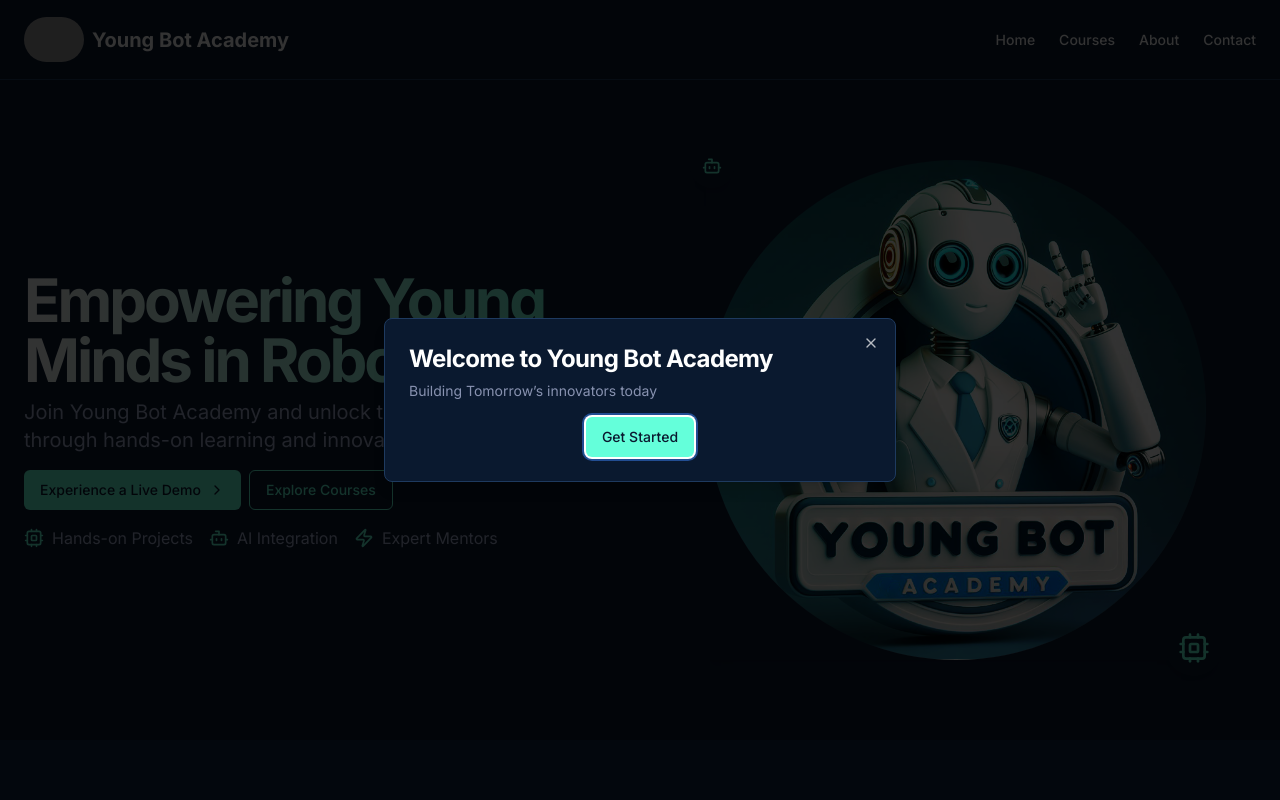
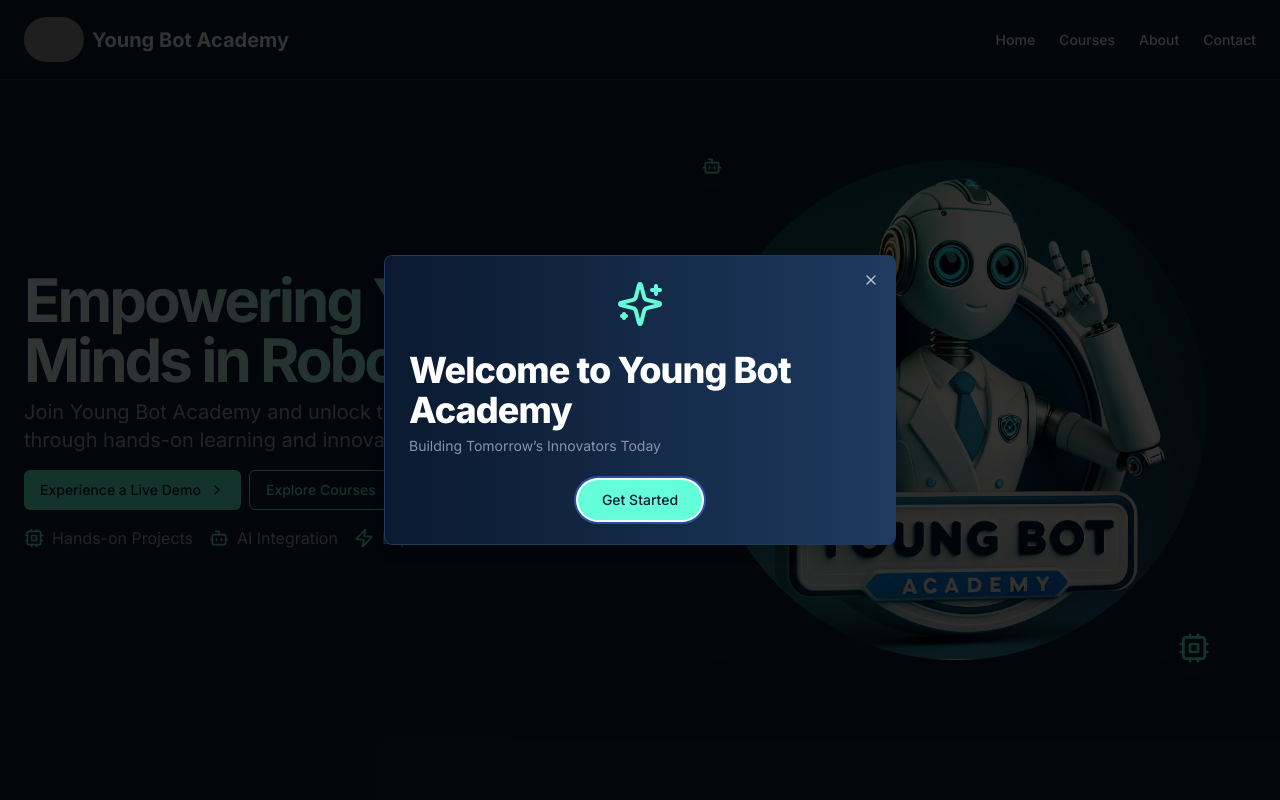
Before and after one commit to VamshiGangadhar/youngbotacademy, a Next.js app: page / in a window 1280 px wide. Shown: the top 800 px of the page. Built offline with nearby package versions, Linux system fonts and the light colour scheme; grey boxes are pictures that could not be loaded.

Commit message:
pop up updated

```diff
--- /dev/null
+++ b/app/components/CourseCard.tsx
@@ -0,0 +1,42 @@
+import Image from "next/image";
+import { motion } from "framer-motion";
+import { Button } from "@/components/ui/button";
+import computervision from "../images/computervision.jpg"
+
+interface CourseCardProps {
+  title: string;
+  description: string;
+  image?: string;
+}
+
+export const CourseCard: React.FC<CourseCardProps> = ({
+  title,
+  description,
+//   image,
+}) => {
+  const placeholderImage = "https://picsum.photos/400/300";
+
+  return (
+    <motion.div
+      whileHover={{ scale: 1.05 }}
+      whileTap={{ scale: 0.95 }}
+      className="flex flex-col p-6 bg-[#1e3a5f] rounded-lg shadow-lg"
+    >
+      <div className="relative w-full h-40 mb-4 rounded-t-lg overflow-hidden">
+        <Image
+          src={computervision || placeholderImage}
+          alt={title}
+          layout="fill"
+          objectFit="cover"
+          className="transition-transform duration-500 ease-in-out transform hover:scale-110"
+        />
+        <div className="absolute inset-0 bg-gradient-to-t from-black to-transparent opacity-50"></div>
+      </div>
+      <h3 className="text-xl font-bold mb-2 text-white">{title}</h3>
+      <p className="text-[#8892b0] mb-4">{description}</p>
+      <Button className="mt-auto bg-[#64ffda] text-[#0a192f] hover:bg-[#45e0c0]">
+        Enroll Now
+      </Button>
+    </motion.div>
+  );
+};
--- /dev/null
+++ b/app/components/WelcomeDialog.tsx
@@ -0,0 +1,55 @@
+import { motion, AnimatePresence } from "framer-motion";
+import { Button } from "@/components/ui/button";
+import {
+  Dialog,
+  DialogContent,
+  DialogDescription,
+  DialogHeader,
+  DialogTitle,
+} from "@/components/ui/dialog";
+import { Sparkles } from "lucide-react";
+
+interface WelcomeDialogProps {
+  isOpen: boolean;
+  onClose: () => void;
+}
+
+export const WelcomeDialog: React.FC<WelcomeDialogProps> = ({
+  isOpen,
+  onClose,
+}) => {
+  return (
+    <AnimatePresence>
+      {isOpen && (
+        <Dialog open={isOpen} onOpenChange={onClose}>
+          <DialogContent className="bg-gradient-to-r from-[#0a192f] to-[#1e3a5f] text-white border border-[#1e3a5f] shadow-lg rounded-lg">
+            <motion.div
+              initial={{ opacity: 0, scale: 0.9 }}
+              animate={{ opacity: 1, scale: 1 }}
+              exit={{ opacity: 0, scale: 0.9 }}
+              transition={{ duration: 0.3 }}
+            >
+              <DialogHeader className="text-center">
+                <Sparkles className="mx-auto text-[#64ffda] w-12 h-12 mb-4" />
+                <DialogTitle className="text-4xl font-extrabold">
+                  Welcome to Young Bot Academy
+                </DialogTitle>
+                <DialogDescription className="text-[#8892b0] mt-2">
+                  Building Tomorrow’s Innovators Today
+                </DialogDescription>
+              </DialogHeader>
+              <div className="flex justify-center space-x-4 mt-6">
+                <Button
+                  onClick={onClose}
+                  className="bg-[#64ffda] text-[#0a192f] hover:bg-[#45e0c0] px-6 py-3 rounded-full shadow-md transform transition-transform hover:scale-105"
+                >
+                  Get Started
+                </Button>
+              </div>
+            </motion.div>
+          </DialogContent>
+        </Dialog>
+      )}
+    </AnimatePresence>
+  );
+};
--- a/app/page.tsx
+++ b/app/page.tsx
@@ -1,18 +1,12 @@
 "use client";
 
 import { useState, useEffect } from "react";
-import { motion, AnimatePresence } from "framer-motion";
-import { Button } from "@/components/ui/button";
-import {
-  Dialog,
-  DialogContent,
-  DialogDescription,
-  DialogHeader,
-  DialogTitle,
-} from "@/components/ui/dialog";
+import { motion } from "framer-motion";
 import { Footer } from "./components/Footer";
 import Header from "./components/Header";
 import { Hero } from "./components/Hero";
+import { CourseCard } from "./components/CourseCard";
+import { WelcomeDialog } from "./components/WelcomeDialog";
 
 export default function Home() {
   const [isDialogOpen, setIsDialogOpen] = useState(false);
@@ -26,7 +20,7 @@ export default function Home() {
       <Header />
       <main className="flex-1">
         <Hero />
-        <section className="w-full py-12 md:py-24 lg:py-32 bg-[#112240]">
+        <section className="w-full py-12 md:py-24 lg:py-32 bg-gradient-to-r from-[#0a192f] to-[#112240]">
           <div className="container px-4 md:px-6">
             <motion.div
               initial={{ opacity: 0, y: 20 }}
@@ -36,70 +30,37 @@ export default function Home() {
             >
               {[
                 {
-                  title: "Robotics Basics",
+                  title: "Computer vision & AI",
                   description:
                     "Learn the fundamentals of robotics and programming",
+                  image: "/images/computervision.jpg",
                 },
                 {
-                  title: "AI for Kids",
+                  title: "Computer vision & AI",
                   description:
                     "Explore artificial intelligence in a fun, interactive way",
+                  image: "/images/ai_for_kids.jpg",
                 },
                 {
-                  title: "Advanced Robotics",
+                  title: "Computer vision & AI",
                   description:
                     "Take your skills to the next level with advanced projects",
+                  image: "/images/advanced_robotics.jpg",
                 },
               ].map((course, index) => (
-                <motion.div
+                <CourseCard
                   key={index}
-                  whileHover={{ scale: 1.05 }}
-                  whileTap={{ scale: 0.95 }}
-                  className="flex flex-col p-6 bg-[#1e3a5f] rounded-lg shadow-lg"
-                >
-                  <h3 className="text-xl font-bold mb-2">{course.title}</h3>
-                  <p className="text-[#8892b0]">{course.description}</p>
-                  <Button className="mt-4 bg-[#64ffda] text-[#0a192f] hover:bg-[#45e0c0]">
-                    Enroll Now
-                  </Button>
-                </motion.div>
+                  title={course.title}
+                  description={course.description}
+                  image={course.image}
+                />
               ))}
             </motion.div>
           </div>
         </section>
       </main>
       <Footer />
-      <AnimatePresence>
-        {isDialogOpen && (
-          <Dialog open={isDialogOpen} onOpenChange={setIsDialogOpen}>
-            <DialogContent className="bg-[#0a192f] text-white border border-[#1e3a5f]">
-              <motion.div
-                initial={{ opacity: 0, scale: 0.9 }}
-                animate={{ opacity: 1, scale: 1 }}
-                exit={{ opacity: 0, scale: 0.9 }}
-                transition={{ duration: 0.3 }}
-              >
-                <DialogHeader>
-                  <DialogTitle className="text-2xl font-bold">
-                    Welcome to Young Bot Academy
-                  </DialogTitle>
-                  <DialogDescription className="text-[#8892b0]">
-                    Building Tomorrow’s innovators today
-                  </DialogDescription>
-                </DialogHeader>
-                <div className="flex justify-center space-x-4 mt-4">
-                  <Button
-                    onClick={() => setIsDialogOpen(false)}
-                    className="bg-[#64ffda] text-[#0a192f] hover:bg-[#45e0c0]"
-                  >
-                    Get Started
-                  </Button>
-                </div>
-              </motion.div>
-            </DialogContent>
-          </Dialog>
-        )}
-      </AnimatePresence>
+      <WelcomeDialog isOpen={isDialogOpen} onClose={() => setIsDialogOpen(false)} />
     </div>
   );
 }
```
Also changed, not shown: app/images/computervision.jpg (added).
